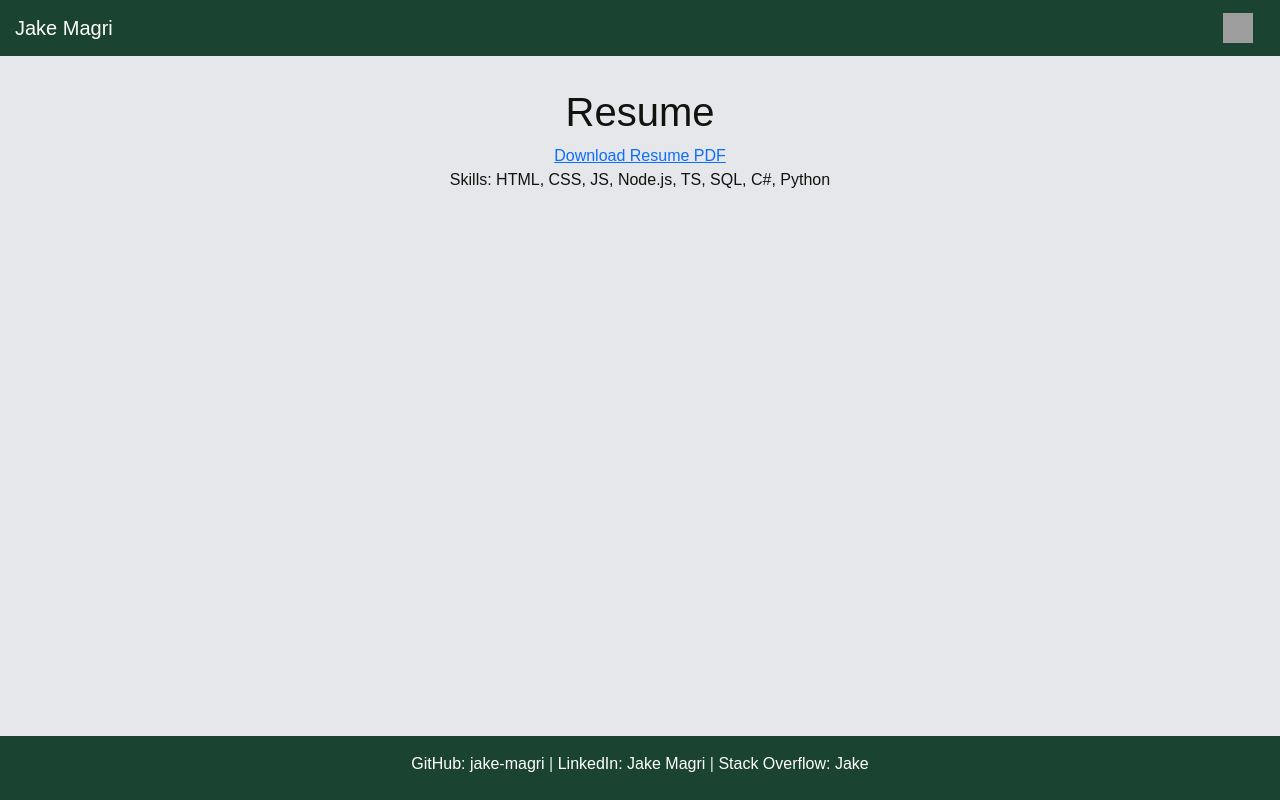
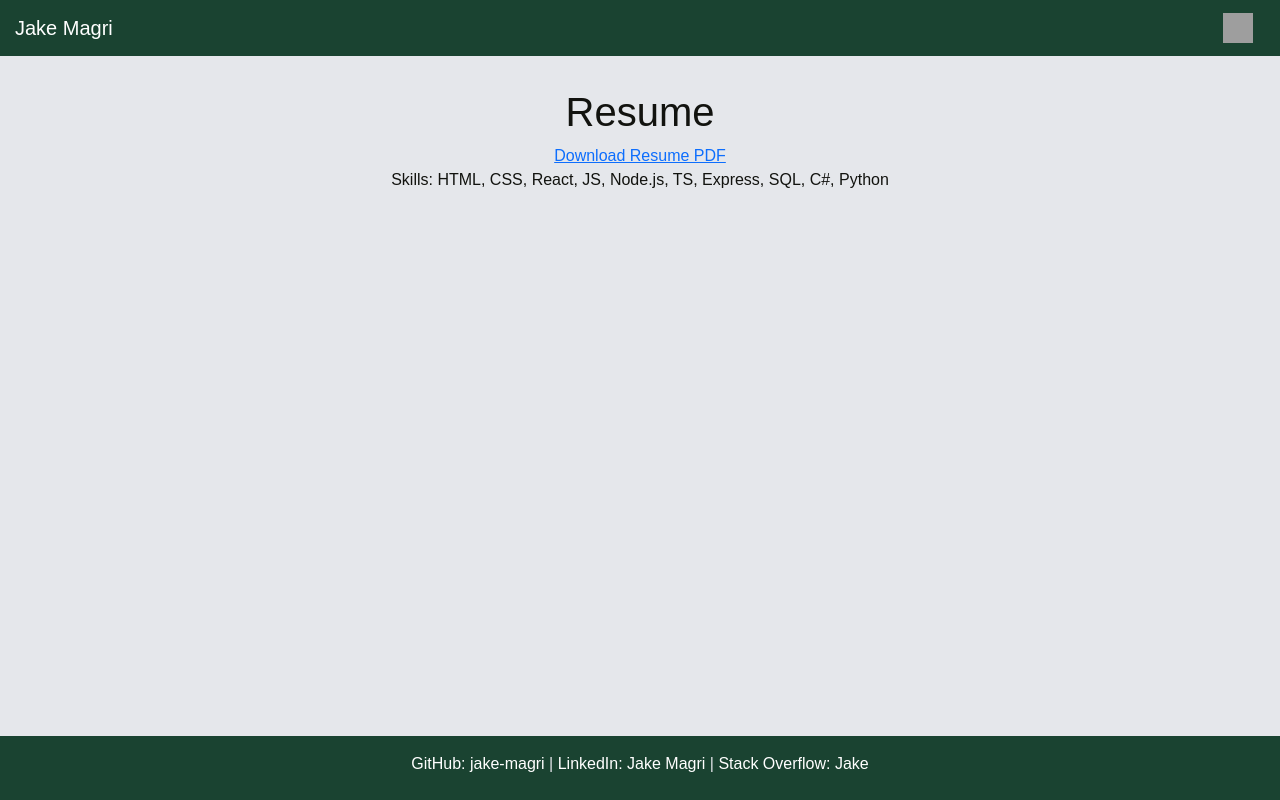
Before and after one commit to jake-magri/React-Portfolio, a React (Vite) app: page /resume in a window 1280 px wide. Built offline with nearby package versions, Linux system fonts and the light colour scheme; grey boxes are pictures that could not be loaded.

Commit message:
Moved pdf file to public folder

```diff
--- a/src/components/pages/Resume.jsx
+++ b/src/components/pages/Resume.jsx
@@ -10,7 +10,7 @@ export default function Resume() {
       <a className='resume-header__a' href="src/assets/documents/Software_Development_Resume.pdf" download="Jake-Magri.pdf"
             target="_blank"
             rel="noopener noreferrer">Download Resume PDF</a>
-      <p className='resume-header__p'>Skills: HTML, CSS, JS, Node.js, TS, SQL, C#, Python</p>
+      <p className='resume-header__p'>Skills: HTML, CSS, React, JS, Node.js, TS, Express, SQL, C#, Python</p>
       </div>
     </div>
   );
```
Also changed, not shown: 1 other file (tests, documents, lock files or other folders).
